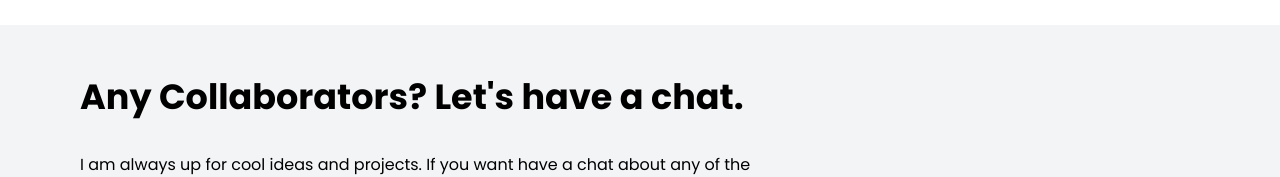
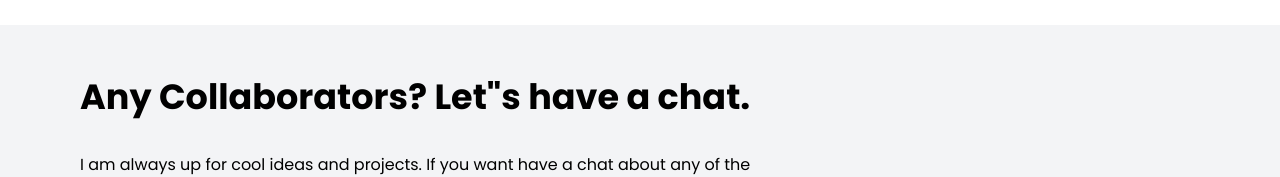
Before and after one commit to boredwolf001/nextjs-portfolio, a Next.js app: page / in a window 1280 px wide. Shown: the part 1857-2034 px from the top of the page. Built offline with nearby package versions, Linux system fonts and the light colour scheme.

Commit message:
🚑 Fixed deploy issues

```diff
--- a/components/layout/Footer.tsx
+++ b/components/layout/Footer.tsx
@@ -9,7 +9,7 @@ const Footer: NextPage = () => {
     <div className={styles.footerWrapper}>
       <Flex>
         <div className={styles.col1}>
-          <h2 className={styles.heading}>Any Collaborators? Let's have a chat.</h2>
+          <h2 className={styles.heading}>Any Collaborators? Let&quot;s have a chat.</h2>
           <p>
             I am always up for cool ideas and projects. If you want have a chat about any of the projects I worked on, or have an interesting project, feel free to get in touch!
           </p>
```
